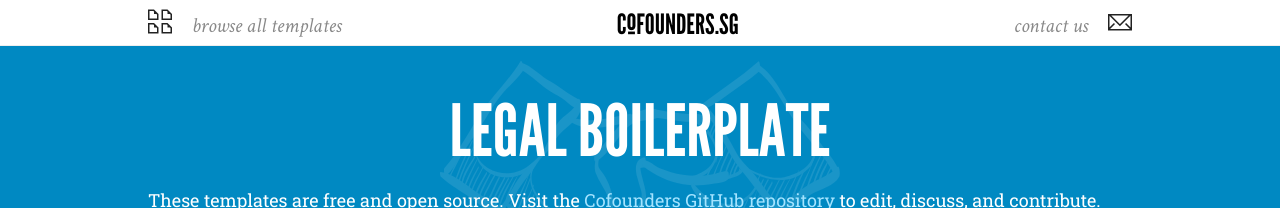
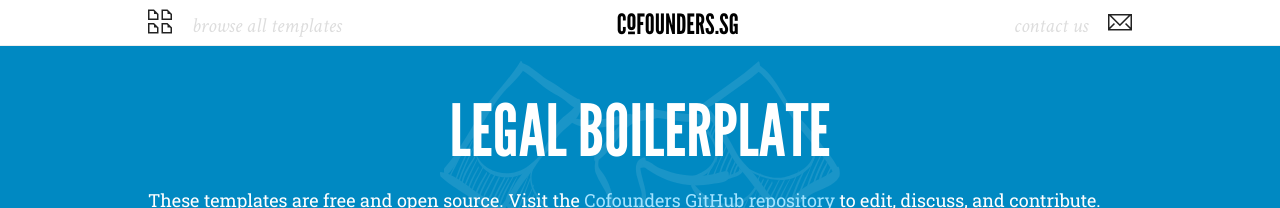
Before and after one commit to cofounders/legal, a Jekyll site: the page built from index.html, in a window 1280 px wide. Shown: the top 208 px of the page. Built offline with Jekyll 4.4.1, drawn with Linux system fonts in a browser that asks for light colours; some web fonts are replaced.

Commit message:
Adding a hover effect to piss Seb off.

```diff
--- a/styles/layouts/menu.css
+++ b/styles/layouts/menu.css
@@ -30,10 +30,13 @@
   font-weight: 400;
   font-style: italic;
   font-size: 21px;
-  color: #888;
+  color: #DDD;
   text-transform: lowercase;
   vertical-align: top;
   height: 30px;
+}
+body > nav > div > a:hover {
+	color: #888;
 }
 body > nav > div > a.home {
   text-align: left;
```
